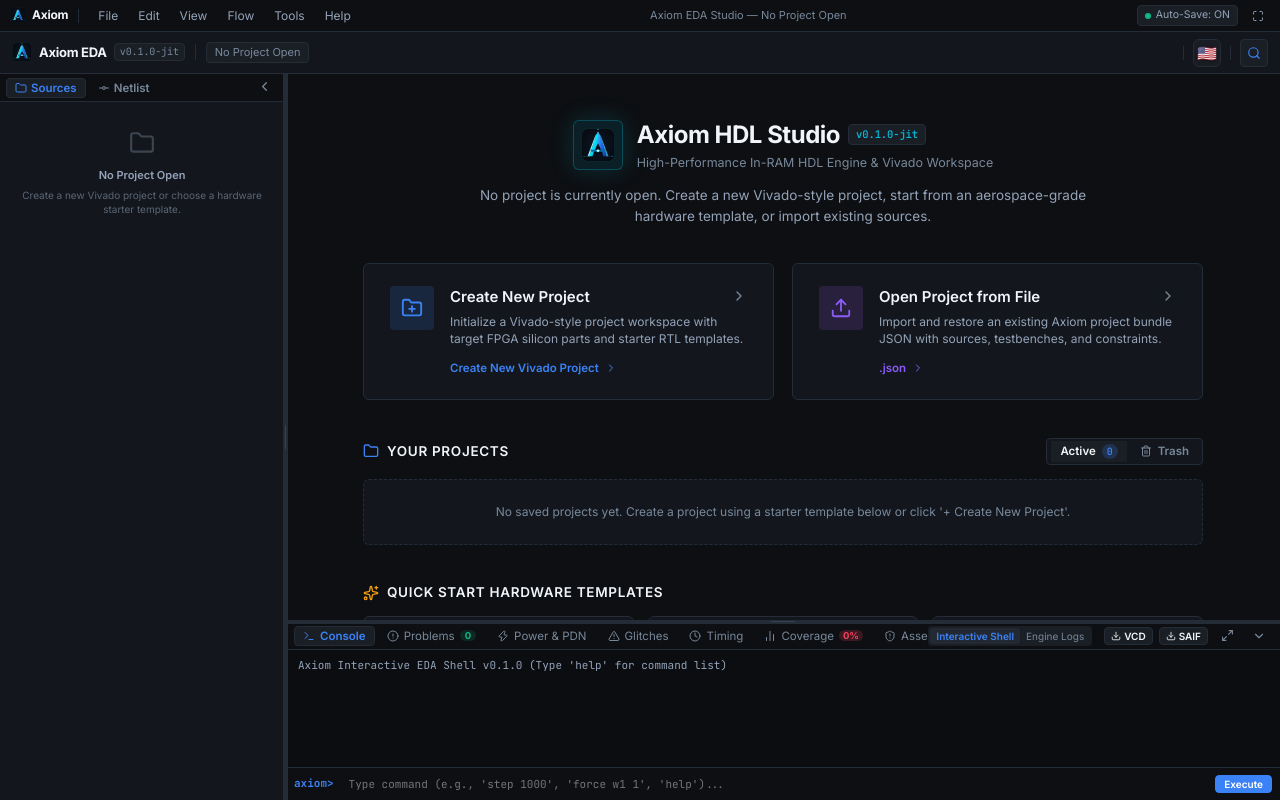
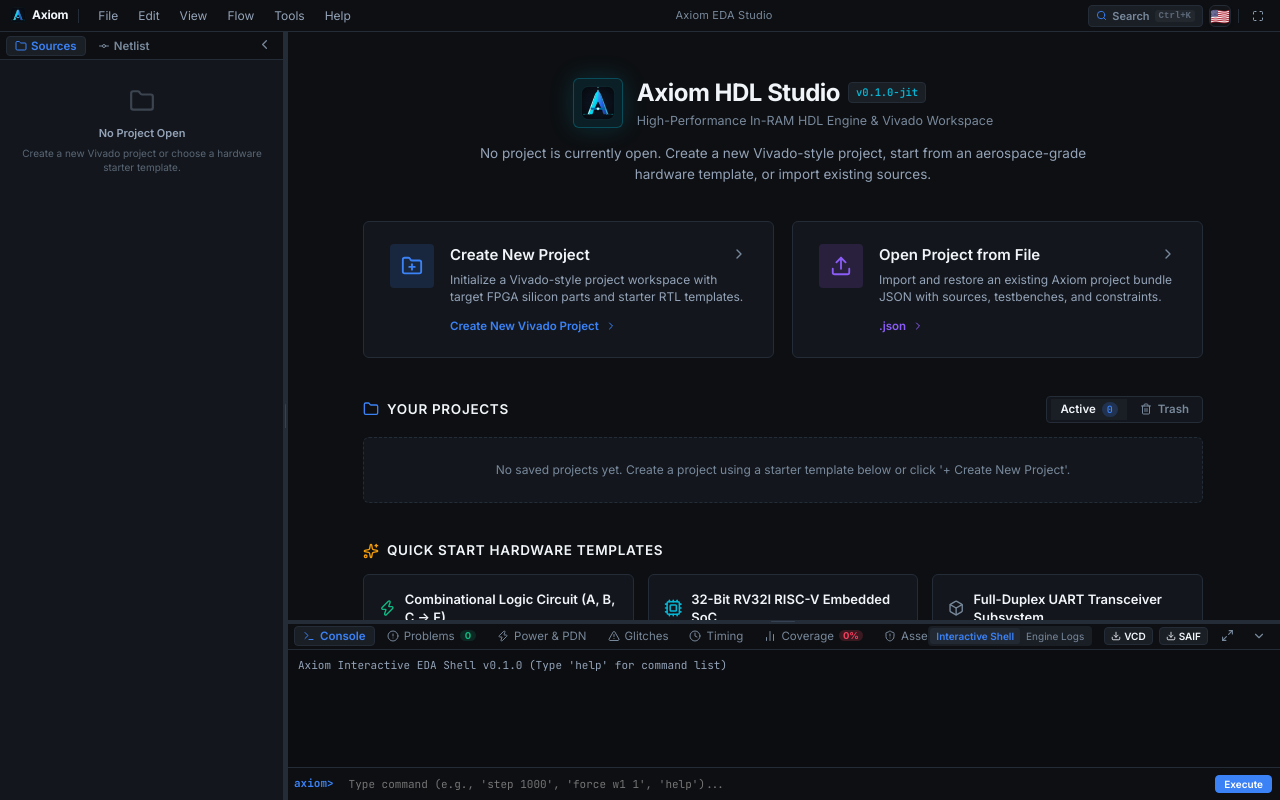
Before and after one commit to OguzhanUmutlu/axiom, a React (Vite) app in the folder ui/: page / in a window 1280 px wide. Built offline with nearby package versions, Linux system fonts and the light colour scheme.

Commit message:
refactor(ui): streamline top bars, eliminate duplicate logo, modernize Run button and simulation ribbon

```diff
--- a/ui/src/App.tsx
+++ b/ui/src/App.tsx
@@ -797,7 +797,8 @@
         />
       )}
 
-      {/* Simulation Execution & Status Header */}
+      {/* Simulation Execution & Status Header (Active project or mobile) */}
+      {(project || isMobile) && (
         <Header
           state={state}
           onCompile={handleCompile}
@@ -819,6 +820,7 @@
           onOpenOmnibar={() => setIsOmnibarOpen(true)}
           isSplitView={centerView === "split"}
         />
+      )}
 
       {/* Mobile Off-Canvas Left Drawer */}
       {isMobile && (
--- a/ui/src/components/Header.tsx
+++ b/ui/src/components/Header.tsx
@@ -224,8 +224,8 @@
   return (
     <header
       style={{
-        height: 42,
-        minHeight: 42,
+        height: 38,
+        minHeight: 38,
         backgroundColor: "var(--bg-secondary)",
         borderBottom: "1px solid var(--border-subtle)",
         display: "flex",
@@ -236,61 +236,10 @@
         flexShrink: 0
       }}
     >
-      {/* Left: Brand & Project Identity */}
-      <div style={{ display: "flex", alignItems: "center", gap: 10, minWidth: 0, flexShrink: 1 }}>
-        <div
-          onClick={project ? onCloseProject : undefined}
-          role={project ? "button" : undefined}
-          tabIndex={project ? 0 : undefined}
-          title={project ? "Return to Main Menu (Close Project)" : "Axiom EDA Studio"}
-          onKeyDown={(e) => {
-            if (project && (e.key === "Enter" || e.key === " ")) {
-              onCloseProject?.();
-            }
-          }}
-          style={{
-            display: "flex",
-            alignItems: "center",
-            gap: 7,
-            flexShrink: 0,
-            cursor: project ? "pointer" : "default",
-            userSelect: "none",
-            transition: "opacity 0.15s ease"
-          }}
-        >
-          <img
-            src="/logo.svg"
-            alt="Axiom Logo"
-            style={{
-              width: 20,
-              height: 20,
-              borderRadius: "var(--radius-sm)"
-            }}
-          />
-          <span style={{ fontWeight: 700, fontSize: 13, letterSpacing: "-0.02em", whiteSpace: "nowrap" }}>
-            {t("header.title")}
-          </span>
-          <span
-            className="mono-num"
-            style={{
-              fontSize: 10,
-              backgroundColor: "var(--bg-tertiary)",
-              color: "var(--text-muted)",
-              padding: "1px 5px",
-              borderRadius: "var(--radius-sm)",
-              border: "1px solid var(--border-subtle)",
-              whiteSpace: "nowrap"
-            }}
-          >
-            v0.1.0-jit
-          </span>
-        </div>
-
-        <div style={{ height: 16, width: 1, backgroundColor: "var(--border-subtle)", flexShrink: 0 }} />
-
-        {/* Project Context & Controls */}
+      {/* Left: Project Context & Compile (Zero duplicate branding) */}
+      <div style={{ display: "flex", alignItems: "center", gap: 8, minWidth: 0, flexShrink: 0 }}>
         {project ? (
-          <div style={{ display: "flex", alignItems: "center", gap: 8, minWidth: 0, flexShrink: 1 }}>
+          <>
             <ProjectDropdown
               project={project}
               onCloseProject={onCloseProject ?? (() => {})}
@@ -306,12 +255,12 @@
               onClick={onCompile}
               title={t("header.recompile")}
               className={state.compiled ? "btn btn-secondary" : "btn btn-primary"}
-              style={{ height: 28 }}
+              style={{ height: 28, fontSize: 12, padding: "0 10px" }}
             >
               <Cpu size={13} />
               <span>{state.compiled ? t("header.recompile") : t("header.compile")}</span>
             </button>
-          </div>
+          </>
         ) : (
           <div style={{ display: "flex", alignItems: "center", flexShrink: 0 }}>
             <span
@@ -331,17 +280,18 @@
         )}
       </div>
 
-      {/* Center: Unified Simulation Control Ribbon (Rendered ONLY when a project is active) */}
+      {/* Center: Modern Aerospace Simulation Transport Ribbon */}
       {project ? (
         <div
           style={{
             display: "flex",
             alignItems: "center",
-            gap: 4,
-            backgroundColor: "var(--bg-tertiary)",
-            padding: "3px 6px",
-            borderRadius: "var(--radius-sm)",
+            gap: 3,
+            backgroundColor: "var(--bg-primary)",
+            padding: "2px 4px",
+            borderRadius: "var(--radius-md)",
             border: "1px solid var(--border-subtle)",
+            boxShadow: "0 1px 3px rgba(0, 0, 0, 0.2)",
             flexShrink: 0,
             whiteSpace: "nowrap"
           }}
@@ -350,10 +300,23 @@
             <button
               onClick={() => engineBridge.pause()}
               title={t("header.pause")}
-              className="btn btn-danger"
-              style={{ height: 26, padding: "2px 9px" }}
+              style={{
+                display: "inline-flex",
+                alignItems: "center",
+                gap: 5,
+                height: 26,
+                padding: "0 10px",
+                fontSize: 12,
+                fontWeight: 600,
+                color: "#fda4af",
+                background: "linear-gradient(180deg, rgba(244, 63, 94, 0.25) 0%, rgba(244, 63, 94, 0.15) 100%)",
+                border: "1px solid rgba(244, 63, 94, 0.5)",
+                borderRadius: "var(--radius-sm)",
+                cursor: "pointer",
+                boxShadow: "0 0 8px rgba(244, 63, 94, 0.2)"
+              }}
             >
-              <Pause size={12} />
+              <Pause size={12} fill="#fda4af" />
               <span>{t("header.pause")}</span>
             </button>
           ) : (
@@ -361,22 +324,40 @@
               onClick={() => engineBridge.play()}
               disabled={!state.compiled}
               title={state.compiled ? t("header.run") : t("launchpad.inRamJitDesc")}
-              className={state.compiled ? "btn btn-success" : "btn btn-ghost"}
-              style={{ height: 26, padding: "2px 9px" }}
+              style={{
+                display: "inline-flex",
+                alignItems: "center",
+                gap: 5,
+                height: 26,
+                padding: "0 10px",
+                fontSize: 12,
+                fontWeight: 600,
+                color: state.compiled ? "#6ee7b7" : "var(--text-muted)",
+                background: state.compiled
+                  ? "linear-gradient(180deg, rgba(16, 185, 129, 0.22) 0%, rgba(16, 185, 129, 0.12) 100%)"
+                  : "transparent",
+                border: state.compiled
+                  ? "1px solid rgba(16, 185, 129, 0.45)"
+                  : "1px solid transparent",
+                borderRadius: "var(--radius-sm)",
+                cursor: state.compiled ? "pointer" : "not-allowed",
+                boxShadow: state.compiled ? "0 0 8px rgba(16, 185, 129, 0.15)" : "none",
+                transition: "all 0.15s ease"
+              }}
             >
-              <Play size={12} />
+              <Play size={12} fill={state.compiled ? "#6ee7b7" : "currentColor"} />
               <span>{t("header.run")}</span>
             </button>
           )}
 
-          <div style={{ height: 14, width: 1, backgroundColor: "var(--border-subtle)", margin: "0 3px" }} />
+          <div style={{ height: 14, width: 1, backgroundColor: "var(--border-subtle)", margin: "0 2px" }} />
 
           <button
             onClick={() => engineBridge.tick(1000)}
             disabled={!state.compiled || state.isRunning}
             title={`${t("header.step1ns")} (Physical Time Step)`}
             className="btn btn-ghost"
-            style={{ height: 26, padding: "2px 7px" }}
+            style={{ height: 26, padding: "0 7px", fontSize: 11.5, fontWeight: 500 }}
           >
             <FastForward size={12} />
             <span>{t("header.step1ns")}</span>
@@ -387,19 +368,19 @@
             disabled={!state.compiled || state.isRunning}
             title={`${t("header.step100ps")} (Physical Time Step)`}
             className="btn btn-ghost"
-            style={{ height: 26, padding: "2px 6px" }}
+            style={{ height: 26, padding: "0 6px", fontSize: 11.5, fontWeight: 500 }}
           >
             <span>{t("header.step100ps")}</span>
           </button>
 
-          <div style={{ height: 14, width: 1, backgroundColor: "var(--border-subtle)", margin: "0 3px" }} />
+          <div style={{ height: 14, width: 1, backgroundColor: "var(--border-subtle)", margin: "0 2px" }} />
 
           <button
             onClick={() => engineBridge.stepDelta()}
             disabled={!state.compiled || state.isRunning}
             title={`${t("header.stepDelta")} (Zero-Time Combinational Cycle)`}
             className="badge badge-purple btn"
-            style={{ height: 26, padding: "2px 8px", cursor: state.compiled ? "pointer" : "not-allowed" }}
+            style={{ height: 26, padding: "0 8px", fontSize: 11.5, fontWeight: 600, cursor: state.compiled ? "pointer" : "not-allowed" }}
           >
             <span>{t("header.stepDelta")}</span>
           </button>
@@ -410,7 +391,7 @@
             disabled={!state.compiled || state.isRunning || state.currentSimTimePs === 0}
             title="Step -1 ns (Silicon Time-Machine Replay)"
             className="btn btn-ghost"
-            style={{ height: 26, padding: "2px 6px" }}
+            style={{ height: 26, padding: "0 6px", fontSize: 11.5, fontWeight: 500 }}
           >
             <Rewind size={12} />
             <span>-1ns</span>
@@ -421,7 +402,7 @@
             disabled={!state.compiled || state.isRunning || (state.currentSimTimePs === 0 && state.currentDeltaCycle === 0)}
             title="Step -δ (Rewind Zero-Time Delta Cycle)"
             className="badge badge-purple btn"
-            style={{ height: 26, padding: "2px 6px", cursor: state.compiled ? "pointer" : "not-allowed" }}
+            style={{ height: 26, padding: "0 6px", fontSize: 11, cursor: state.compiled ? "pointer" : "not-allowed" }}
           >
             <span>-δ</span>
           </button>
@@ -583,10 +564,6 @@
           </>
         )}
 
-        {/* Global Language Selector Dropdown (Flag Only) */}
-        <div style={{ height: 14, width: 1, backgroundColor: "var(--border-subtle)", flexShrink: 0 }} />
-        <LanguageDropdown align="right" />
-
         {/* Cross Probe Active Signal */}
         {project && activeCrossProbeSignal && (
           <>
--- a/ui/src/components/WindowFrame.tsx
+++ b/ui/src/components/WindowFrame.tsx
@@ -1,6 +1,7 @@
 import React, { useState, useEffect } from "react";
-import { Minus, Square, X, Maximize } from "lucide-react";
+import { Minus, Square, X, Maximize, Search } from "lucide-react";
 import { MenuBar, MenuBarProps } from "./MenuBar";
+import { LanguageDropdown } from "./LanguageDropdown";
 import {
   isDesktop,
   minimizeWindow,
@@ -120,16 +121,45 @@
         ) : (
           <span
             data-tauri-drag-region
-            style={{ fontSize: 11, color: "var(--text-muted)" }}
+            style={{ fontSize: 11, color: "var(--text-muted)", letterSpacing: "0.02em" }}
           >
-            Axiom EDA Studio — No Project Open
+            Axiom EDA Studio
           </span>
         )}
       </div>
 
-      {/* Right: Auto-Save Status Pill + Window Controls */}
-      <div style={{ display: "flex", alignItems: "center", gap: 8, flexShrink: 0 }}>
-        {/* Auto Save Status Indicator */}
+      {/* Right: Search + Auto-Save Status Pill + Language Dropdown + Window Controls */}
+      <div style={{ display: "flex", alignItems: "center", gap: 6, flexShrink: 0 }}>
+        {/* Global Command Palette (Ctrl+K) Trigger */}
+        {menuProps.onOpenOmnibar && (
+          <button
+            onClick={menuProps.onOpenOmnibar}
+            title="Open Command Palette (Ctrl+K)"
+            className="btn btn-ghost"
+            style={{
+              height: 22,
+              padding: "0 7px",
+              display: "flex",
+              alignItems: "center",
+              gap: 5,
+              fontSize: 11,
+              color: "var(--text-muted)",
+              borderRadius: "var(--radius-sm)",
+              border: "1px solid var(--border-subtle)",
+              backgroundColor: "var(--bg-tertiary)",
+              cursor: "pointer"
+            }}
+          >
+            <Search size={11} color="var(--accent-blue)" />
+            <span>Search</span>
+            <kbd style={{ fontSize: 9, opacity: 0.7, padding: "1px 4px", backgroundColor: "rgba(255,255,255,0.06)", borderRadius: 3 }}>
+              Ctrl+K
+            </kbd>
+          </button>
+        )}
+
+        {/* Auto Save Status Indicator (shown when project is active) */}
+        {project && (
           <div
             title={
               autoSave
@@ -162,6 +192,12 @@
             />
             <span>Auto-Save: {autoSave ? (isSaved ? "ON" : "Saving...") : "OFF"}</span>
           </div>
+        )}
+
+        {/* Global Language Selector */}
+        <LanguageDropdown align="right" buttonStyle={{ width: 22, height: 22 }} />
+
+        <div style={{ height: 14, width: 1, backgroundColor: "var(--border-subtle)", margin: "0 1px" }} />
 
         {/* Window Controls: Desktop Minimize/Maximize/Close vs Web Fullscreen */}
         {isDesktopApp ? (
--- a/ui/src/i18n/locales/de.ts
+++ b/ui/src/i18n/locales/de.ts
@@ -36,7 +36,7 @@
     compiling: "Kompiliere...",
     compiled: "JIT bereit",
     recompile: "JIT neu kompilieren",
-    run: "Frei ausführen",
+    run: "Start",
     pause: "Pause",
     step1ns: "+1 ns",
     step100ps: "+100 ps",
--- a/ui/src/i18n/locales/en.ts
+++ b/ui/src/i18n/locales/en.ts
@@ -36,7 +36,7 @@
     compiling: "Compiling...",
     compiled: "JIT Ready",
     recompile: "Re-Compile JIT",
-    run: "Run Free",
+    run: "Run",
     pause: "Pause",
     step1ns: "+1 ns",
     step100ps: "+100 ps",
--- a/ui/src/i18n/locales/es.ts
+++ b/ui/src/i18n/locales/es.ts
@@ -36,7 +36,7 @@
     compiling: "Compilando...",
     compiled: "JIT Listo",
     recompile: "Recompilar JIT",
-    run: "Ejecución Libre",
+    run: "Ejecutar",
     pause: "Pausa",
     step1ns: "+1 ns",
     step100ps: "+100 ps",
--- a/ui/src/i18n/locales/fr.ts
+++ b/ui/src/i18n/locales/fr.ts
@@ -36,7 +36,7 @@
     compiling: "Compilation...",
     compiled: "JIT Prêt",
     recompile: "Recompiler JIT",
-    run: "Exécution Libre",
+    run: "Exécuter",
     pause: "Pause",
     step1ns: "+1 ns",
     step100ps: "+100 ps",
--- a/ui/src/i18n/locales/ja.ts
+++ b/ui/src/i18n/locales/ja.ts
@@ -36,7 +36,7 @@
     compiling: "コンパイル中...",
     compiled: "JIT 準備完了",
     recompile: "JIT 再コンパイル",
-    run: "自由実行",
+    run: "実行",
     pause: "一時停止",
     step1ns: "+1 ns",
     step100ps: "+100 ps",
--- a/ui/src/i18n/locales/tr.ts
+++ b/ui/src/i18n/locales/tr.ts
@@ -36,7 +36,7 @@
     compiling: "Derleniyor...",
     compiled: "JIT Hazır",
     recompile: "JIT Yeniden Derle",
-    run: "Serbest Çalıştır",
+    run: "Çalıştır",
     pause: "Duraklat",
     step1ns: "+1 ns",
     step100ps: "+100 ps",
--- a/ui/src/i18n/locales/zh.ts
+++ b/ui/src/i18n/locales/zh.ts
@@ -36,7 +36,7 @@
     compiling: "正在编译...",
     compiled: "JIT 就绪",
     recompile: "重新 JIT 编译",
-    run: "自由运行",
+    run: "运行",
     pause: "暂停",
     step1ns: "+1 ns",
     step100ps: "+100 ps",
```
Lines whose indentation alone changed are shown as unchanged.
